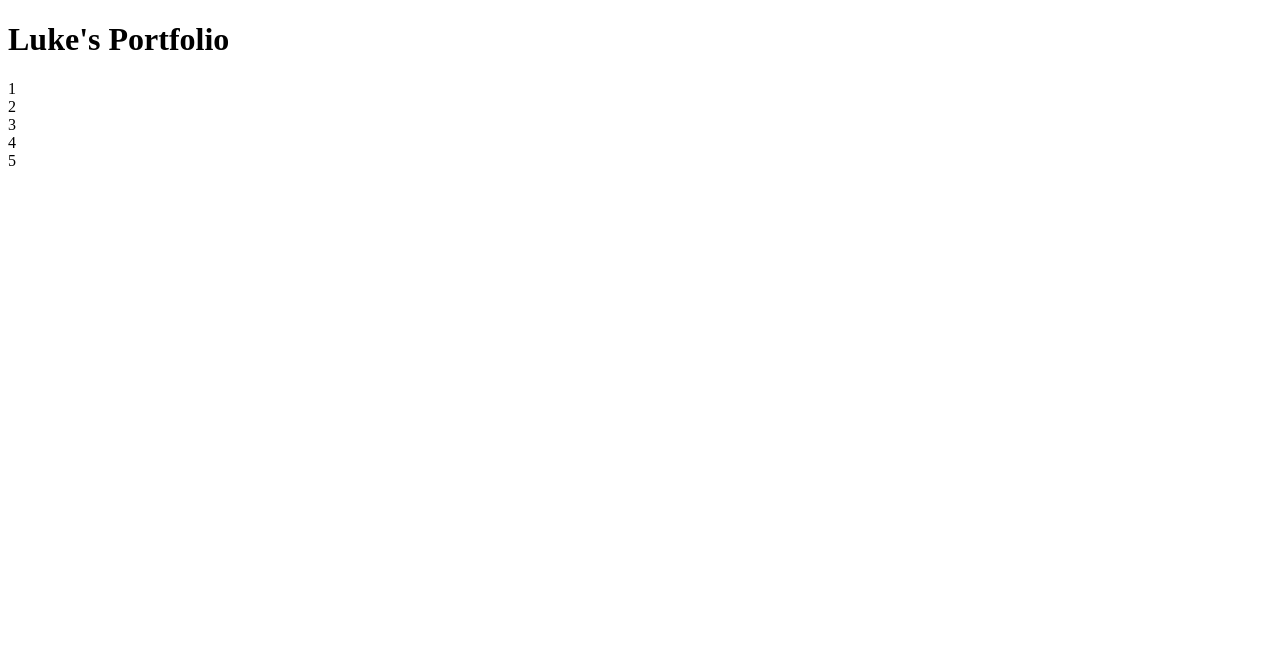
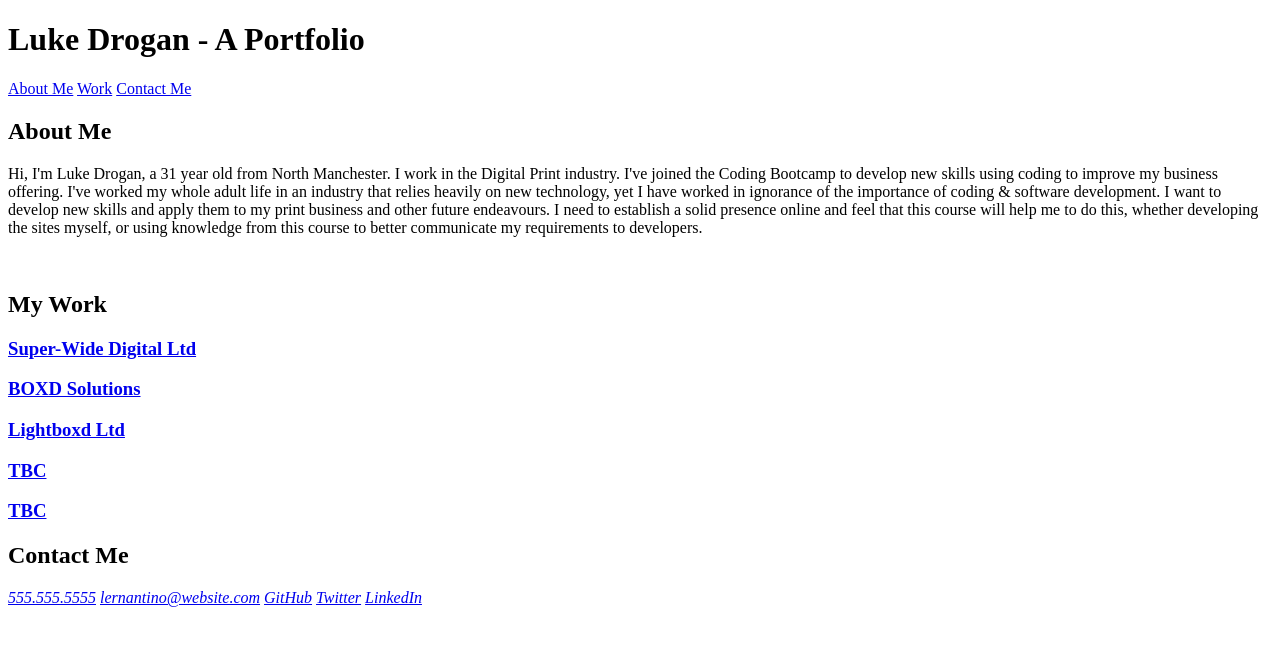
Before and after one commit to lukedrogan/ld-portfolio, a plain HTML site: page ld-portfolio.html in a window 1280 px wide. Drawn offline with Linux system fonts and the light colour scheme.

Commit message:
update to HTML

```diff
--- a/ld-portfolio.html
+++ b/ld-portfolio.html
@@ -6,16 +6,71 @@
     <title>Luke Drogan's Portfolio</title>
 </head>
 <body>
-    <head>
-        <h1>Luke's Portfolio</h1>
-    </head>
+    <header>
+        <h1>Luke Drogan - A Portfolio</h1>
+        <nav>
+            <a href="#about">About Me</a>
+            <a href="#work">Work</a>
+            <a href="#contact">Contact Me</a>
+        </nav>
+    </header>
     <main>
-        <section>1</section>
-        <section>2</section>
-        <section>3</section>
-        <section>4</section>
-        <section>5</section>
+        <section>
+            <h2>About Me</h2>
+            <p>
+            Hi, I'm Luke Drogan, a 31 year old from North Manchester.
+            I work in the Digital Print industry.
+            I've joined the Coding Bootcamp to develop new skills using coding to improve my business offering.
+            I've worked my whole adult life in an industry that relies heavily on new technology, yet I have worked in ignorance of the importance of coding & software development.
+            I want to develop new skills and apply them to my print business and other future endeavours. I need to establish a solid presence online and feel that this course will help me to do this, whether developing the sites myself, or using knowledge from this course to better communicate my requirements to developers.
+            </p>
+        </section>
+       <br>
+        <section class="page-section" id="work">
+            <h2>My Work</h2>
+            <div class="flex-container">
+
+              <a href="#" class="flex-item surf-report">
+                <div>
+                  <h3>Super-Wide Digital Ltd</h3>
+                </div>
+              </a>
+
+              <a href="#" class="flex-item led-wall">
+                <div>
+                  <h3>BOXD Solutions</h3>
+                </div>
+              </a>
+              <a href="#" class="flex-item react-calc">
+                <div>
+                  <h3>Lightboxd Ltd</h3>
+                </div>
+              </a>
+
+              <a href="#" class="flex-item pastel-puzzles">
+                <div>
+                  <h3>TBC</h3>
+                </div>
+              </a>
+
+              <a href="#" class="flex-item run-buddy">
+                <div>
+                  <h3>TBC</h3>
+                </div>
+              </a>
+
+            </div>
+          </section>
     </main>
-    <footer></footer>
+    <footer class="page-section contact" id="contact">
+            <h2>Contact Me</h2>
+            <address>
+                <a href="tel:+447903 391 872">555.555.5555</a>
+                <a href="mailto:lernantino@website.com">lernantino@website.com</a>
+                <a href="github.com/lukedrogan">GitHub</a>
+                <a href="twitter.com/lukedrogan">Twitter</a>
+                <a href="linkedin.com/in/swdlukedrogan/">LinkedIn</a>
+              </address>
+    </footer>
 </body>
 </html>
```
